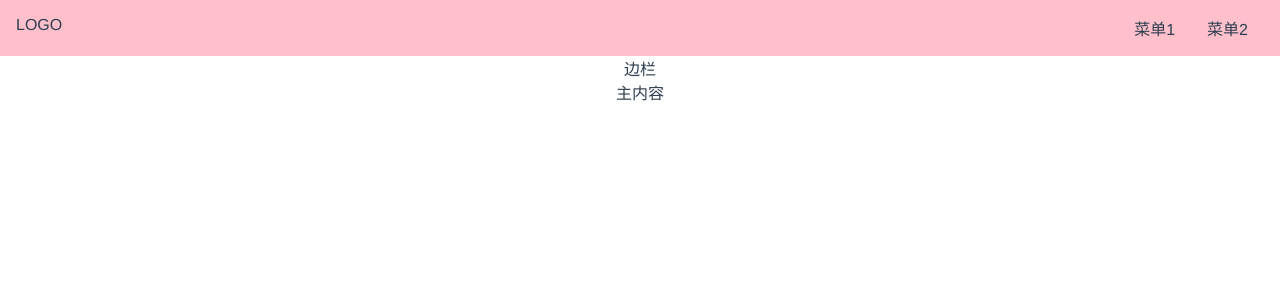
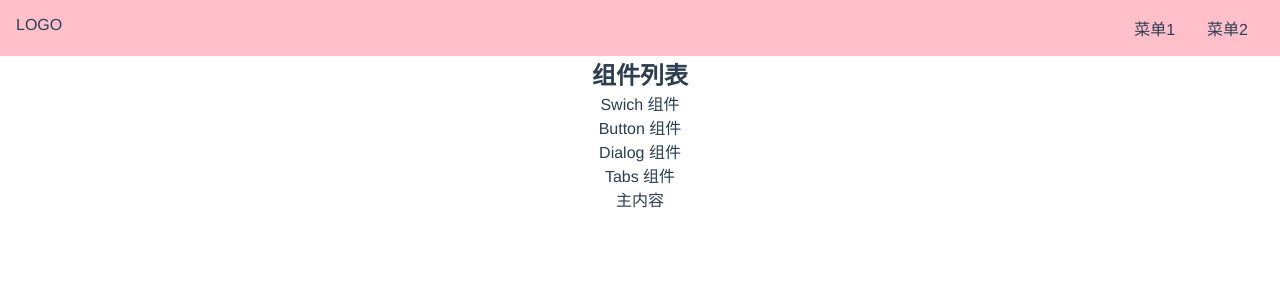
Before and after one commit to gongjianOnline/vue3-guluUI, a Vue app: page /doc in a window 1280 px wide. Shown: the top 300 px of the page. Built offline with nearby package versions, Linux system fonts and the light colour scheme.

Commit message:
初始化docHTML

```diff
--- a/src/view/Doc.vue
+++ b/src/view/Doc.vue
@@ -1,12 +1,24 @@
 <template>
     <div>
         <Topnav/>
-        <div class="topnav">
-            <div class="logo"></div>
-            <div class="menu"></div>
-        </div>
         <div class="content">
-            <aside>边栏</aside>
+            <aside>
+                <h2>组件列表</h2>
+                <ol>
+                    <li>
+                        <router-link to="/doc/swich">Swich 组件</router-link>
+                    </li>
+                    <li>
+                        <router-link to="/doc/button">Button 组件</router-link>
+                    </li>
+                    <li>
+                        <router-link to="/doc/dialog">Dialog 组件</router-link>
+                    </li>
+                    <li>
+                        <router-link to="/doc/tabs">Tabs 组件</router-link>
+                    </li>
+                </ol>
+            </aside>
             <main>主内容</main>
         </div>
     </div>
--- a/src/view/Home.vue
+++ b/src/view/Home.vue
@@ -5,8 +5,8 @@
       <h1>轱辘UI</h1>
       <h2>一个UI框架</h2>
       <p class="actions">
-        <a href="">GitHub</a>
-        <a href="">开始</a>
+        <a href="https:/github.com">GitHub</a>
+        <router-link to="/doc">开始</router-link>
       </p>
     </div>
   </div>
```
